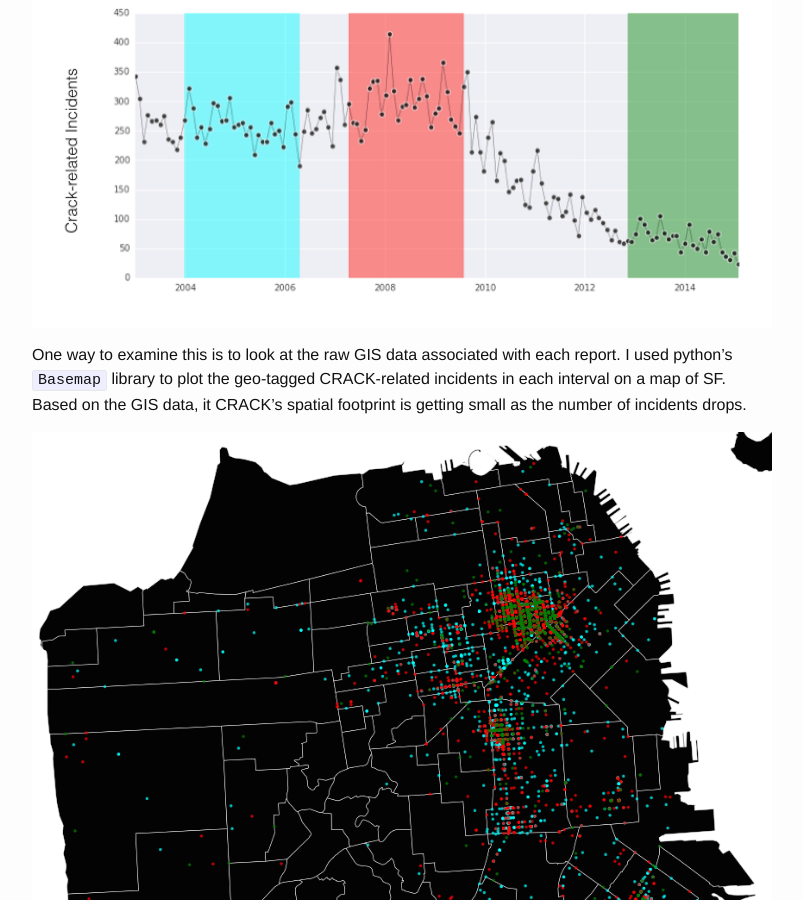
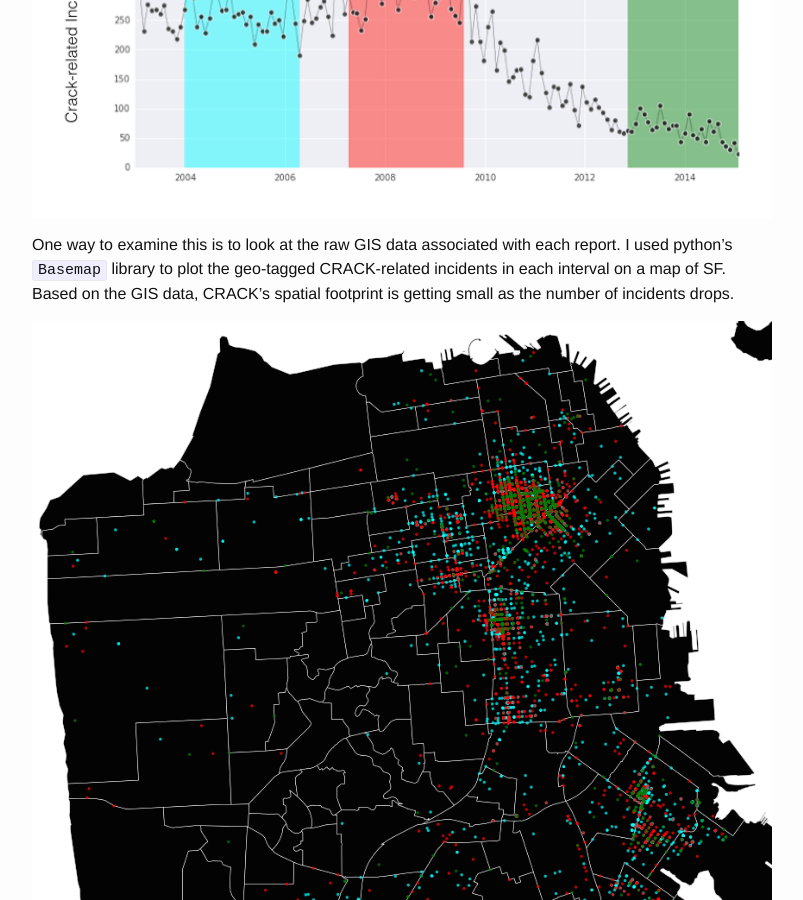
Before and after one commit to rlancemartin/rlancemartin.github.io, a Jekyll site: the page built from _posts/2015-02-28-gis.markdown, in a window 1280 px wide and 900 px high, scrolled down 3738 px. Shown: the whole window, without its empty margins (238-1041 px from the left). Built offline with Jekyll 4.4.1, drawn with Linux system fonts in a browser that asks for light colours; Markdown is read by kramdown in place of the engine named in the settings.

Commit message:
Spell check.

```diff
--- a/_posts/2015-02-28-gis.markdown
+++ b/_posts/2015-02-28-gis.markdown
@@ -35,7 +35,7 @@ I looked at the drug distribution over time for each district. They look differe
 To examine that idea, I counted up incidents in each drug category for each district. Then, I just normalized the data so each district is a vector that sums to one. Then, I cluster this (shown below). Each column (district) sums to one, so we can compare the normalized "drug profile" of each district. For example, TARAVAL, PARK, and RICHMOND have mostly MARIJUANA-related incidents.
 
 <figure>
-<img src="/assets/cluster_gis.png" width="100%">
+<img src="/assets/cluster_gis.png" width="85%">
 <figcaption>
 </figcaption>
 </figure>
@@ -56,7 +56,7 @@ Because this data is timestamped, we can look at the temporal trends as well. Th
 </figcaption>
 </figure>
 
-One way to examine this is to look at the raw GIS data associated with each report. I used python's `Basemap` library to plot the geo-tagged CRACK-related incidents in each interval on a map of SF. Based on the GIS data, it CRACK's spatial footprint is getting small as the number of incidents drops.
+One way to examine this is to look at the raw GIS data associated with each report. I used python's `Basemap` library to plot the geo-tagged CRACK-related incidents in each interval on a map of SF. Based on the GIS data, CRACK's spatial footprint is getting small as the number of incidents drops.
 
 <figure>
 <img src="/assets/crack_map.png" width="100%">
```
